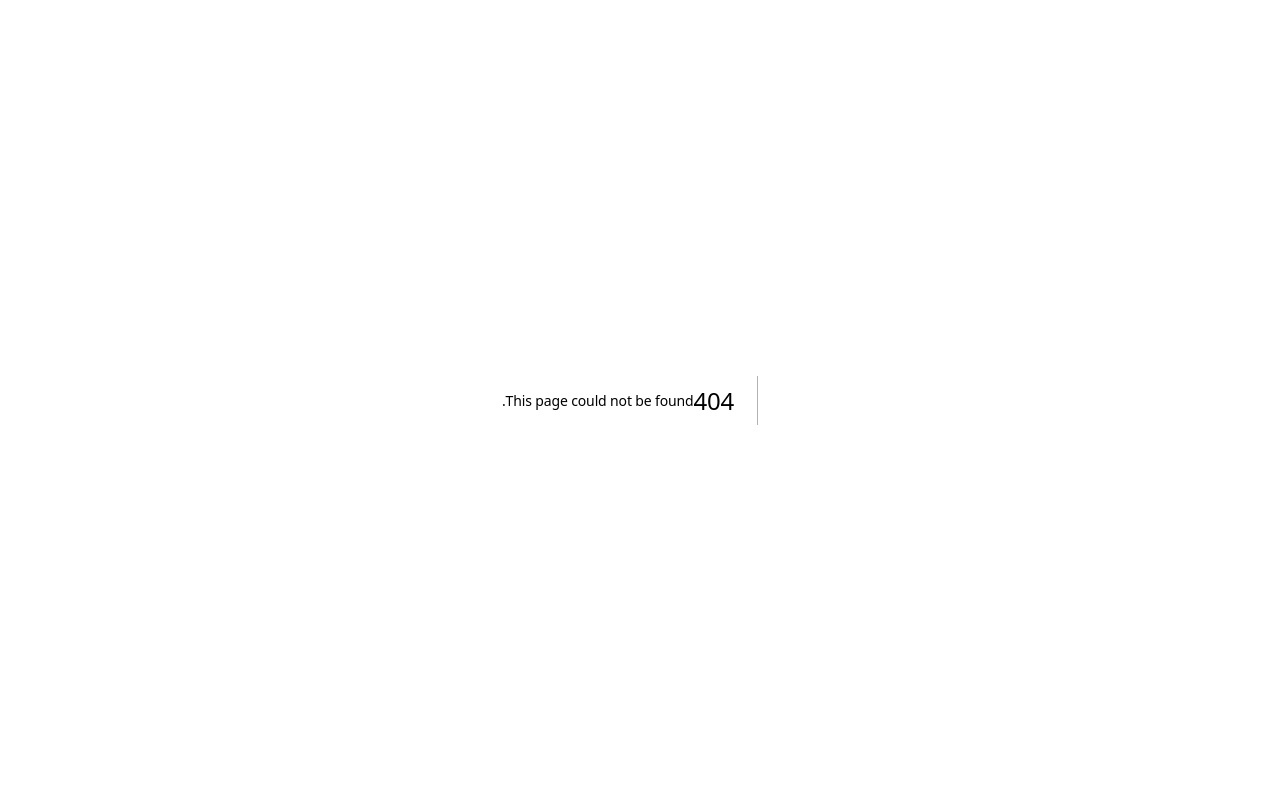
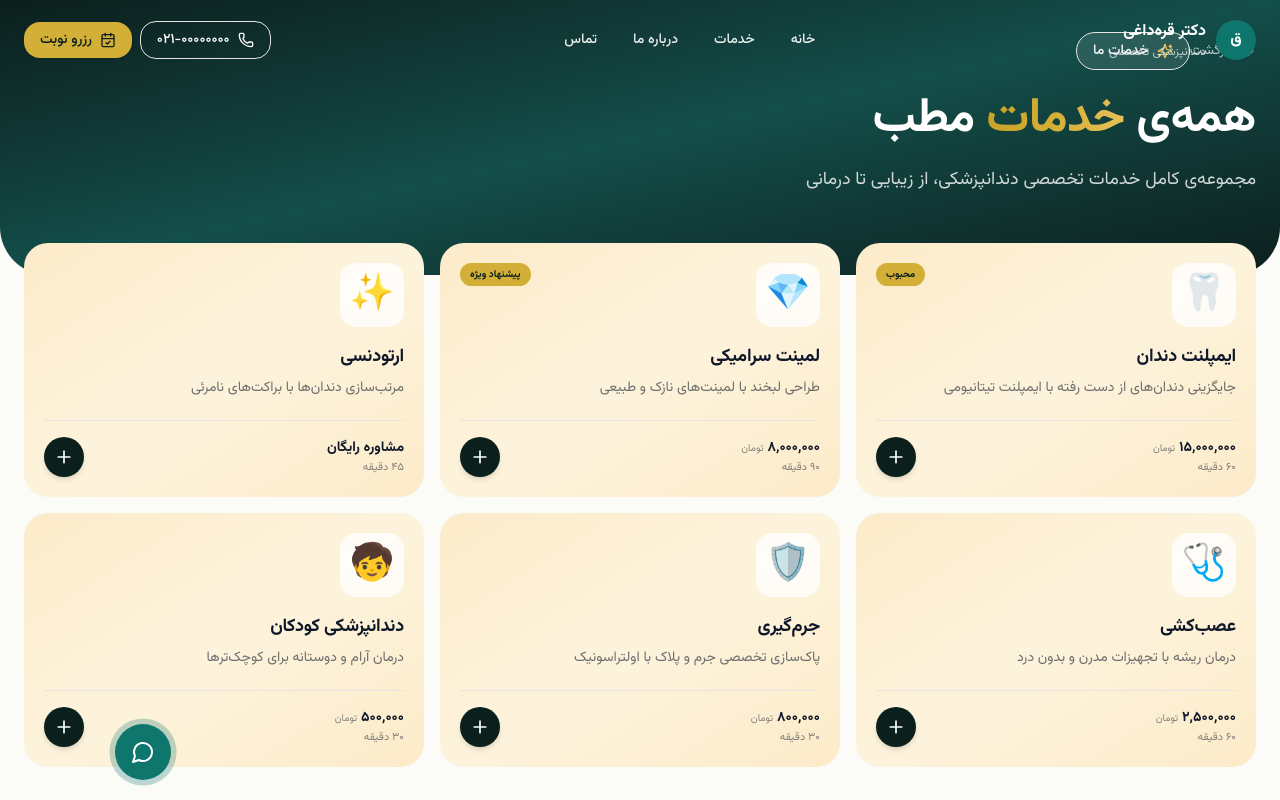
Before and after one commit to ksattari1384-gif/doctorDV2, a Next.js app: page /services in a window 1280 px wide. Before the commit this address had no page. Shown: the top 800 px of the page. Built offline with nearby package versions, Linux system fonts and the light colour scheme.

Commit message:
feat(site): add services list page and fix routing

```diff
--- /dev/null
+++ b/src/app/(site)/layout.tsx
@@ -0,0 +1,18 @@
+import { Header } from "@/components/site/header";
+import { Footer } from "@/components/site/footer";
+import { FloatingBar } from "@/components/site/floating-bar";
+
+export default function SiteLayout({
+  children,
+}: {
+  children: React.ReactNode;
+}) {
+  return (
+    <>
+      <Header />
+      <main>{children}</main>
+      <Footer />
+      <FloatingBar />
+    </>
+  );
+}
--- a/src/app/page.tsx
+++ b/src/app/(site)/page.tsx
@@ -1,6 +1,3 @@
-import { Header } from "@/components/site/header";
-import { Footer } from "@/components/site/footer";
-import { FloatingBar } from "@/components/site/floating-bar";
 import { MenuHero } from "@/components/site/menu-hero";
 import { AboutCard } from "@/components/site/about-card";
 import { ServicesSection } from "@/components/site/services-section";
@@ -9,7 +6,6 @@ import { MenuCta } from "@/components/site/menu-cta";
 export default function HomePage() {
   return (
     <>
-      <Header />
       <main className="pb-56 md:pb-64 bg-background min-h-screen">
         <MenuHero
           enabled={true}
@@ -20,8 +16,6 @@ export default function HomePage() {
           <ServicesSection />
         </div>
       </main>
-      <Footer />
-      <FloatingBar />
       <MenuCta />
     </>
   );
--- a/src/app/services/[id]/page.tsx
+++ b/src/app/(site)/services/[id]/page.tsx
@@ -11,7 +11,9 @@ import {
   MapPin,
 } from "lucide-react";
 
-const SERVICES: Record<string, {
+const SERVICES: Record<
+  string,
+  {
     name: string;
     description: string;
     longDescription: string;
@@ -20,11 +22,13 @@ const SERVICES: Record<string, {
     emoji: string;
     category: string;
     features: string[];
-}> = {
+  }
+> = {
   implant: {
     name: "ایمپلنت دندان",
     description: "جایگزینی دندان‌های از دست رفته با ایمپلنت تیتانیومی",
-    longDescription: "ایمپلنت دندان روشی مدرن برای جایگزینی دندان‌های از دست رفته است. در این روش، یک پایه‌ی تیتانیومی در استخوان فک کاشته می‌شود و پس از جوش خوردن با استخوان، تاج دندان روی آن نصب می‌شود. نتیجه، دندانی است که هم از نظر ظاهری و هم از نظر عملکردی کاملاً شبیه دندان طبیعی است.",
+    longDescription:
+      "ایمپلنت دندان روشی مدرن برای جایگزینی دندان‌های از دست رفته است. در این روش، یک پایه‌ی تیتانیومی در استخوان فک کاشته می‌شود و پس از جوش خوردن با استخوان، تاج دندان روی آن نصب می‌شود. نتیجه، دندانی است که هم از نظر ظاهری و هم از نظر عملکردی کاملاً شبیه دندان طبیعی است.",
     price: "۱۵,۰۰۰,۰۰۰",
     duration: "۶۰ دقیقه",
     emoji: "🦷",
@@ -39,7 +43,8 @@ const SERVICES: Record<string, {
   laminate: {
     name: "لمینت سرامیکی",
     description: "طراحی لبخند با لمینت‌های نازک و طبیعی",
-    longDescription: "لمینت‌های سرامیکی لایه‌های نازکی هستند که روی سطح دندان‌های جلویی چسبانده می‌شوند. این روش برای اصلاح رنگ، شکل و اندازه‌ی دندان‌ها استفاده می‌شود و نتیجه‌ای طبیعی و زیبا می‌دهد.",
+    longDescription:
+      "لمینت‌های سرامیکی لایه‌های نازکی هستند که روی سطح دندان‌های جلویی چسبانده می‌شوند. این روش برای اصلاح رنگ، شکل و اندازه‌ی دندان‌ها استفاده می‌شود و نتیجه‌ای طبیعی و زیبا می‌دهد.",
     price: "۸,۰۰۰,۰۰۰",
     duration: "۹۰ دقیقه",
     emoji: "💎",
@@ -54,7 +59,8 @@ const SERVICES: Record<string, {
   orthodontics: {
     name: "ارتودنسی",
     description: "مرتب‌سازی دندان‌ها با براکت‌های نامرئی",
-    longDescription: "ارتودنسی روشی برای مرتب‌سازی دندان‌های نامرتب و اصلاح ناهنجاری‌های فکی است. با استفاده از براکت‌های ثابت یا پلاک‌های متحرک، دندان‌ها به تدریج به موقعیت صحیح منتقل می‌شوند.",
+    longDescription:
+      "ارتودنسی روشی برای مرتب‌سازی دندان‌های نامرتب و اصلاح ناهنجاری‌های فکی است. با استفاده از براکت‌های ثابت یا پلاک‌های متحرک، دندان‌ها به تدریج به موقعیت صحیح منتقل می‌شوند.",
     price: "مشاوره رایگان",
     duration: "۴۵ دقیقه",
     emoji: "✨",
@@ -68,7 +74,8 @@ const SERVICES: Record<string, {
   "root-canal": {
     name: "عصب‌کشی",
     description: "درمان ریشه با تجهیزات مدرن و بدون درد",
-    longDescription: "عصب‌کشی یا درمان ریشه، روشی برای نجات دندانی است که پالپ آن آسیب دیده یا عفونی شده. با استفاده از تجهیزات مدرن و بی‌حسی موضعی، این درمان به طور کامل و بدون درد انجام می‌شود.",
+    longDescription:
+      "عصب‌کشی یا درمان ریشه، روشی برای نجات دندانی است که پالپ آن آسیب دیده یا عفونی شده. با استفاده از تجهیزات مدرن و بی‌حسی موضعی، این درمان به طور کامل و بدون درد انجام می‌شود.",
     price: "۲,۵۰۰,۰۰۰",
     duration: "۶۰ دقیقه",
     emoji: "🩺",
@@ -82,7 +89,8 @@ const SERVICES: Record<string, {
   scaling: {
     name: "جرم‌گیری",
     description: "پاک‌سازی تخصصی جرم و پلاک با دستگاه اولتراسونیک",
-    longDescription: "جرم‌گیری روشی برای پاک‌سازی جرم و پلاک از سطح دندان‌ها و زیر لثه است. این کار با استفاده از دستگاه اولتراسونیک انجام می‌شود و به پیشگیری از بیماری‌های لثه کمک می‌کند.",
+    longDescription:
+      "جرم‌گیری روشی برای پاک‌سازی جرم و پلاک از سطح دندان‌ها و زیر لثه است. این کار با استفاده از دستگاه اولتراسونیک انجام می‌شود و به پیشگیری از بیماری‌های لثه کمک می‌کند.",
     price: "۸۰۰,۰۰۰",
     duration: "۳۰ دقیقه",
     emoji: "🛡️",
@@ -96,7 +104,8 @@ const SERVICES: Record<string, {
   pediatric: {
     name: "دندانپزشکی کودکان",
     description: "درمان آرام و دوستانه برای کوچک‌ترها",
-    longDescription: "دندانپزشکی کودکان نیازمند رویکردی خاص و آرام است تا کودک تجربه‌ای مثبت از دندانپزشکی داشته باشد. تیم ما با صبر و حوصله با کودکان کار می‌کند و محیطی شاد و امن فراهم می‌کند.",
+    longDescription:
+      "دندانپزشکی کودکان نیازمند رویکردی خاص و آرام است تا کودک تجربه‌ای مثبت از دندانپزشکی داشته باشد. تیم ما با صبر و حوصله با کودکان کار می‌کند و محیطی شاد و امن فراهم می‌کند.",
     price: "۵۰۰,۰۰۰",
     duration: "۳۰ دقیقه",
     emoji: "🧒",
@@ -122,7 +131,7 @@ export default async function ServiceDetailPage({
   }
 
   return (
-    <div className="bg-background min-h-screen pb-56 md:pb-64">
+    <div className="bg-background min-h-screen pb-40">
       <div className="relative h-[280px] md:h-[400px] bg-gradient-to-br from-ink-900 via-brand-900 to-ink-900">
         <div className="absolute inset-0 bg-gradient-to-b from-ink-900/40 via-transparent to-ink-900/80" />
         <div className="absolute inset-0 flex items-center justify-center">
--- /dev/null
+++ b/src/app/(site)/services/page.tsx
@@ -0,0 +1,106 @@
+import Link from "next/link";
+import {
+  ArrowRight,
+  Sparkles,
+  Search,
+  Plus,
+} from "lucide-react";
+import { SERVICES } from "@/lib/data/services";
+
+export default function ServicesPage() {
+  return (
+    <div className="bg-background min-h-screen pb-20">
+      {/* Header */}
+      <div className="bg-gradient-to-br from-ink-900 via-brand-900 to-ink-900 pt-8 pb-16 md:pb-20 rounded-b-[32px] md:rounded-b-[48px]">
+        <div className="container mx-auto px-4 md:px-6">
+          <Link
+            href="/"
+            className="inline-flex items-center gap-2 text-sm text-white/70 hover:text-white transition mb-5"
+          >
+            <ArrowRight className="h-4 w-4" />
+            بازگشت
+          </Link>
+
+          <div className="inline-flex items-center gap-2 rounded-full border border-white/20 bg-white/10 backdrop-blur-md px-4 py-2 text-sm font-medium text-white/95 mb-5">
+            <Sparkles className="h-4 w-4 text-gold-400" />
+            <span>خدمات ما</span>
+          </div>
+
+          <h1 className="text-3xl md:text-4xl lg:text-5xl font-bold text-white leading-tight">
+            همه‌ی{" "}
+            <span className="bg-gradient-to-l from-gold-400 via-gold-500 to-gold-600 bg-clip-text text-transparent">
+              خدمات
+            </span>{" "}
+            مطب
+          </h1>
+
+          <p className="mt-4 max-w-2xl text-base md:text-lg text-white/80 leading-relaxed">
+            مجموعه‌ی کامل خدمات تخصصی دندانپزشکی، از زیبایی تا درمانی
+          </p>
+        </div>
+      </div>
+
+      {/* Services list */}
+      <div className="container mx-auto px-4 md:px-6 -mt-8 relative z-10">
+        <div className="grid grid-cols-1 md:grid-cols-2 lg:grid-cols-3 gap-4">
+          {SERVICES.map((service) => (
+            <Link
+              key={service.id}
+              href={`/services/${service.id}`}
+              className="group rounded-3xl bg-gradient-to-br from-[#FCEBC9] via-[#FDF3DC] to-[#FCEBC9] p-5 hover:shadow-elevated transition-all"
+            >
+              <div className="flex items-start justify-between mb-4">
+                <div className="flex h-16 w-16 items-center justify-center rounded-2xl bg-white/80 text-4xl">
+                  {service.emoji}
+                </div>
+                {service.tag && (
+                  <span className="rounded-full bg-gold-500 px-2.5 py-1 text-[10px] font-bold text-ink-900">
+                    {service.tag}
+                  </span>
+                )}
+              </div>
+
+              <h3 className="text-base md:text-lg font-bold text-ink-800">
+                {service.name}
+              </h3>
+              <p className="mt-1.5 text-xs md:text-sm text-ink-800/60 leading-relaxed line-clamp-2">
+                {service.description}
+              </p>
+
+              <div className="mt-5 pt-4 border-t border-ink-900/10 flex items-center justify-between">
+                <div>
+                  <div className="text-sm font-bold text-ink-800">
+                    {service.price}
+                    {service.price !== "مشاوره رایگان" && (
+                      <span className="text-[10px] font-normal text-ink-800/50 mr-1">
+                        تومان
+                      </span>
+                    )}
+                  </div>
+                  <div className="text-[11px] text-ink-800/50 mt-0.5">
+                    {service.duration}
+                  </div>
+                </div>
+                <div className="flex h-10 w-10 shrink-0 items-center justify-center rounded-full bg-ink-900 text-white group-hover:bg-gold-500 group-hover:text-ink-900 transition-colors shadow-md">
+                  <Plus className="h-5 w-5" />
+                </div>
+              </div>
+            </Link>
+          ))}
+        </div>
+
+        {/* Empty message if no services */}
+        {SERVICES.length === 0 && (
+          <div className="rounded-3xl bg-surface border border-border p-12 text-center">
+            <div className="inline-flex h-16 w-16 items-center justify-center rounded-full bg-brand-50 text-brand-700 mb-4">
+              <Search className="h-8 w-8" />
+            </div>
+            <h3 className="text-base font-bold text-ink-800 mb-1">
+              هنوز خدمتی اضافه نشده
+            </h3>
+          </div>
+        )}
+      </div>
+    </div>
+  );
+}
```
Also changed, not shown: src/app/(site)/about/page.tsx (renamed from src/app/about/page.tsx, +3 -4 lines), src/app/(site)/booking/page.tsx (renamed from src/app/booking/page.tsx), src/app/(site)/contact/page.tsx (renamed from src/app/contact/page.tsx). Lines whose indentation alone changed are shown as unchanged.
